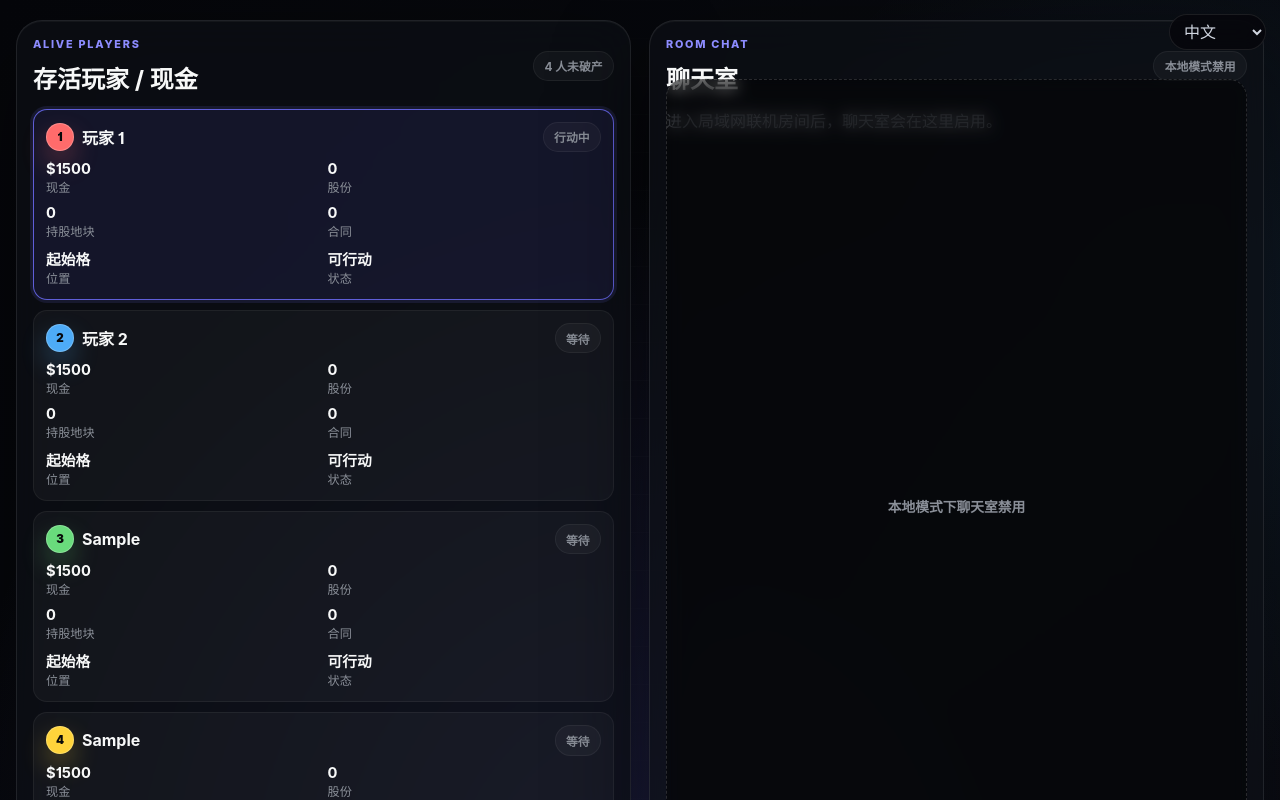
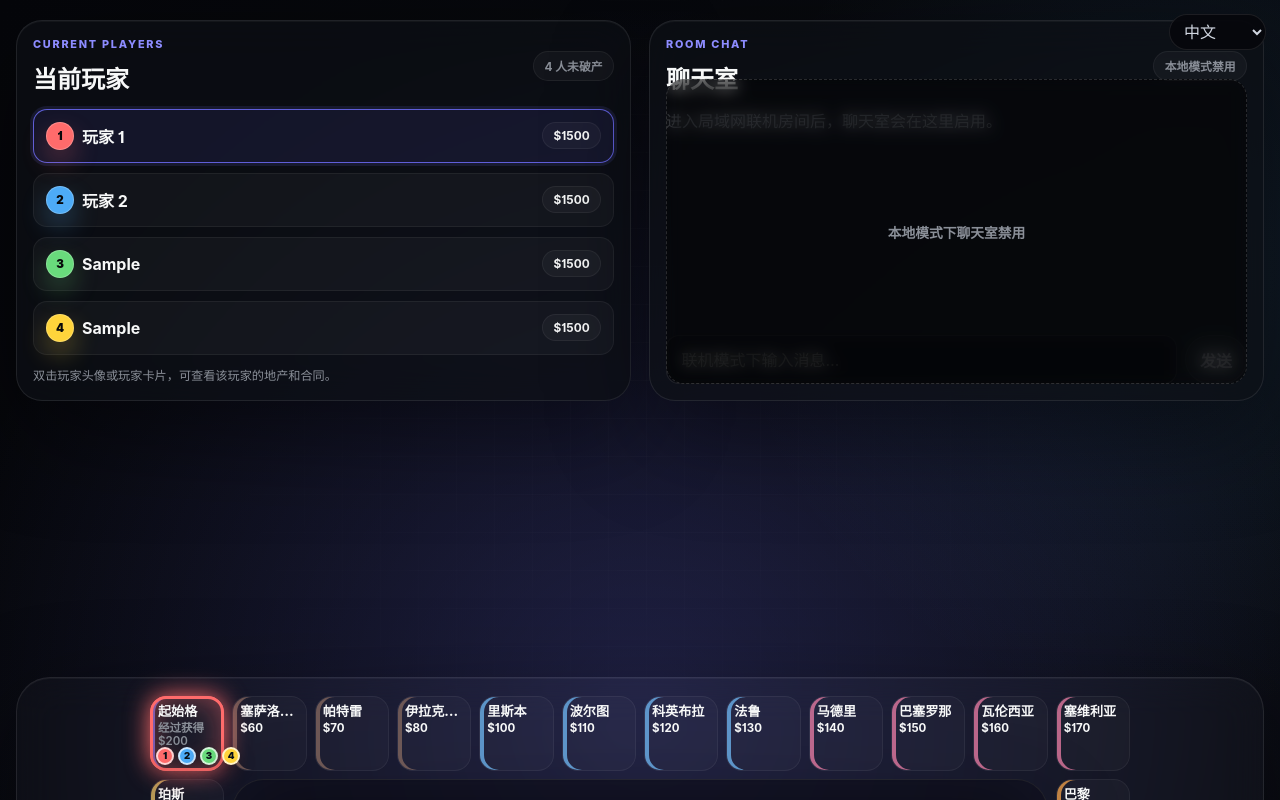
Before and after one commit to dpxwz/Super-monopoly, a website with bundled scripts: page index.html in a window 1280 px wide. Both pictures are taken after typing "Sample", "Sample" into the empty fields and a click on the button "开始 / 加入". Shown: the top 800 px of the page. Built offline with nearby package versions, Linux system fonts and the light colour scheme; files whose address does not match are found by name.

Commit message:
ui: change left roster header to '当前玩家' and show only active players with cash; fix player detail overlay close button

```diff
--- a/index.html
+++ b/index.html
@@ -93,8 +93,8 @@
           <section class="panel-section player-roster-panel">
             <div class="section-heading">
               <div>
-                <p class="eyebrow">alive players</p>
-                <h2>存活玩家 / 现金</h2>
+                <p class="eyebrow" data-i18n="ui.currentPlayersEyebrow">current players</p>
+                <h2 data-i18n="ui.currentPlayersTitle">当前玩家</h2>
               </div>
               <span id="alive-count">0 人</span>
             </div>
--- a/src/i18n.js
+++ b/src/i18n.js
@@ -187,6 +187,8 @@ const ZH = {
   'ui.eyebrow': 'local web board game',
   'ui.heroCopy': '12×12 外圈地图，第一格是起始格。所有城市拆成 10 股，玩家可按股买入、交易、分租、签合同，并用主要持股人与投票规则建设地产。',
   'ui.players': '玩家',
+  'ui.currentPlayersEyebrow': 'current players',
+  'ui.currentPlayersTitle': '当前玩家',
   'ui.playerOptional3': '玩家 3，可选',
   'ui.playerOptional4': '玩家 4，可选',
   'ui.placeholderSkip': '留空则不加入',
@@ -500,6 +502,8 @@ const EN = {
   'ui.eyebrow': 'local web board game',
   'ui.heroCopy': '12×12 outer-ring board, first space is Start. All cities are split into 10 shares. Players can buy shares, trade, collect rent, sign contracts, and build using major-shareholder and voting rules.',
   'ui.players': 'Players',
+  'ui.currentPlayersEyebrow': 'current players',
+  'ui.currentPlayersTitle': 'Current Players',
   'ui.playerOptional3': 'Player 3 (optional)',
   'ui.playerOptional4': 'Player 4 (optional)',
   'ui.placeholderSkip': 'Leave empty to skip',
--- a/src/ui.js
+++ b/src/ui.js
@@ -689,7 +689,12 @@ function bindEvents() {
       return;
     }
     if (event.target.closest('[data-close-overlay]')) {
-      closeTradeOverlay();
+      const overlay = event.target.closest('.overlay');
+      if (overlay === elements.playerDetailOverlay) {
+        elements.playerDetailOverlay.hidden = true;
+      } else {
+        closeTradeOverlay();
+      }
       return;
     }
     if (event.target === elements.contractOverlay) {
@@ -1627,27 +1632,18 @@ function renderBoard() {
 }
 
 function renderPlayers() {
-  elements.players.innerHTML = game.players.map((player, index) => {
-    const holdings = getPlayerPropertyHoldings(game, player.id);
-    const shareCount = holdings.reduce((sum, holding) => sum + holding.shareCount, 0);
-    const contractCount = game.contracts.filter((contract) => contract.holderId === player.id && contract.status === 'active').length;
-    const position = game.board[player.position].name;
+  const activePlayers = game.players
+    .map((player, index) => ({ player, index }))
+    .filter(({ player }) => !player.bankrupt);
+
+  elements.players.innerHTML = activePlayers.map(({ player, index }) => {
     const activeClass = index === game.turn && game.status !== 'gameOver' ? ' is-active' : '';
-    const bankruptClass = player.bankrupt ? ' is-bankrupt' : '';
 
     return `
-      <article class="player-card${activeClass}${bankruptClass}" data-player-id="${player.id}">
-        <div class="card-topline">
+      <article class="player-card${activeClass}" data-player-id="${player.id}">
+        <div class="card-topline" style="margin-bottom: 0;">
           <strong><span class="player-avatar" style="--dot: ${playerColors[index]}">${index + 1}</span>${escapeHtml(player.name)}</strong>
-          <span class="badge">${player.bankrupt ? t('ui.bankrupt') : index === game.turn ? t('ui.acting') : t('ui.waiting')}</span>
-        </div>
-        <div class="card-grid">
-          <span><b>$${formatMoney(player.cash)}</b>现金</span>
-          <span><b>${shareCount}</b>股份</span>
-          <span><b>${holdings.length}</b>持股地块</span>
-          <span><b>${contractCount}</b>合同</span>
-          <span><b>${escapeHtml(position)}</b>位置</span>
-          <span><b>${player.bankrupt ? t('ui.paused') : t('ui.available')}</b>状态</span>
+          <span class="badge" style="font-weight: 700; color: var(--ink);">$${formatMoney(player.cash)}</span>
         </div>
       </article>
     `;
```
